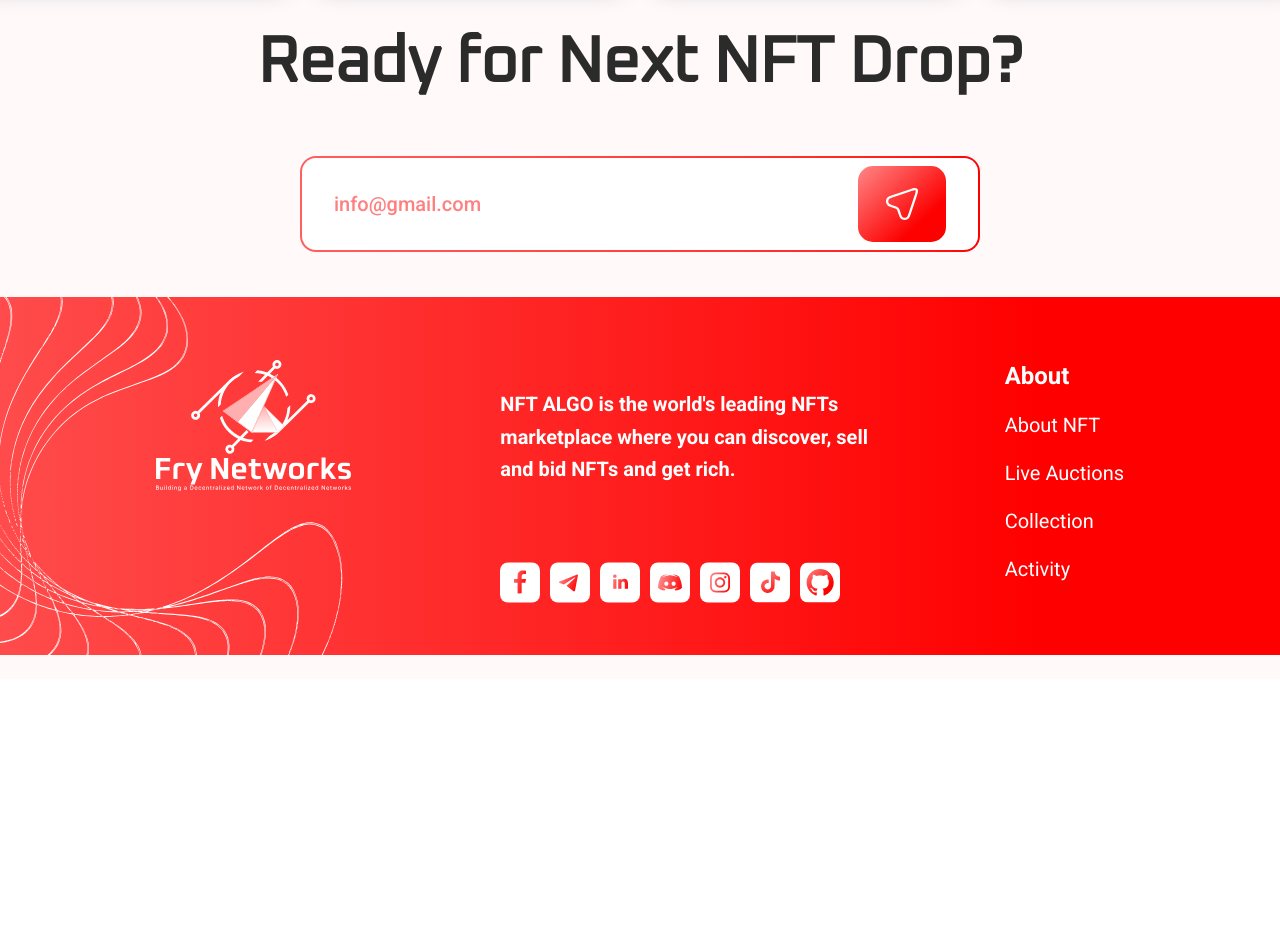
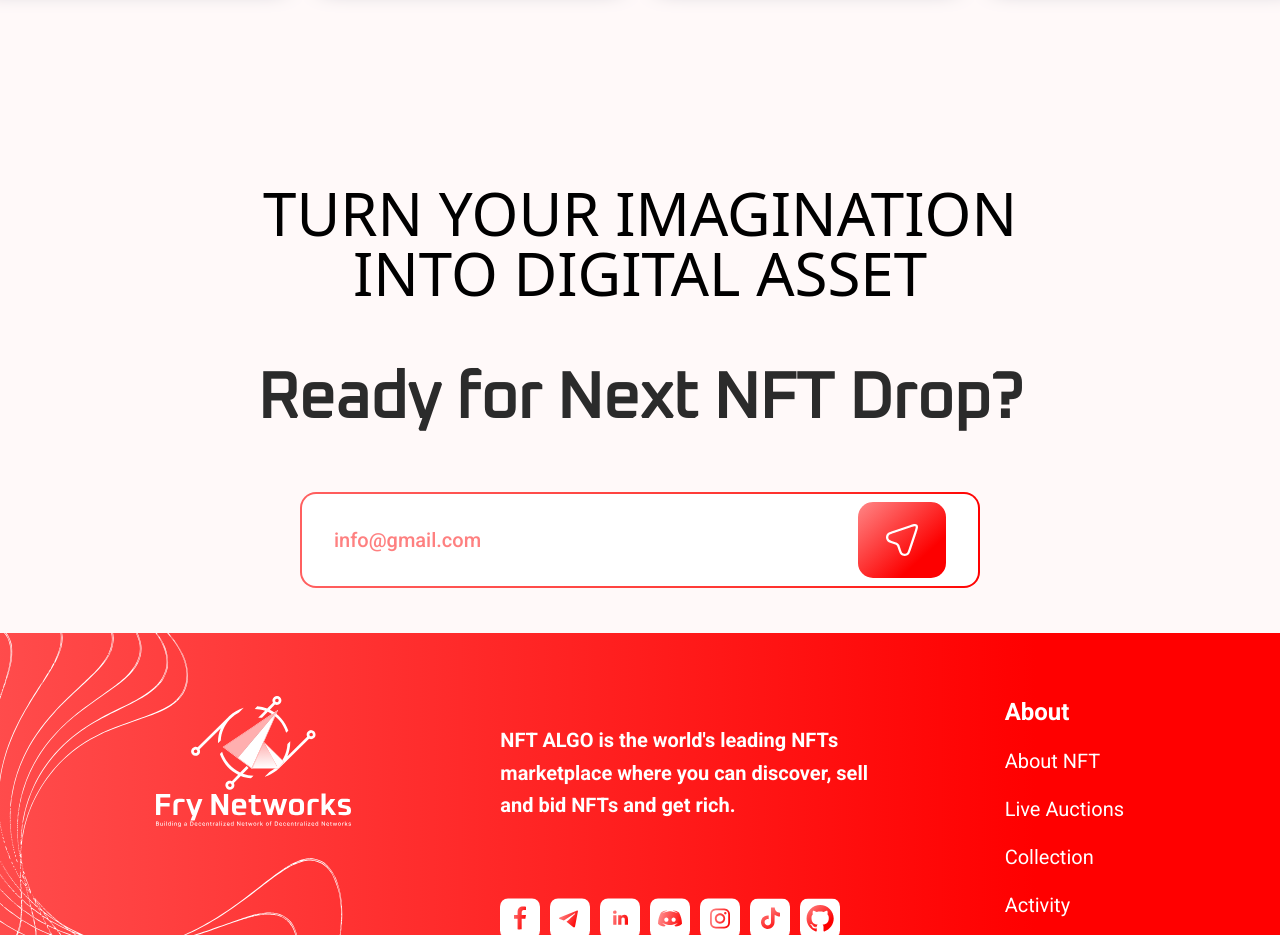
Before and after one commit to muznahrehman21/NFT, a React (Vite) app: page / in a window 1280 px wide. Shown: the part 5340-6275 px from the top of the page. Before the commit the page ends 6019 px from the top, so only its background shows below. Built offline with nearby package versions, Linux system fonts and the light colour scheme.

Commit message:
minor fixes

```diff
--- a/src/components/Imagination.jsx
+++ b/src/components/Imagination.jsx
@@ -2,8 +2,10 @@ import React from "react";
 
 function Imagination() {
   return (
-    <div className="w-[1320px]">
-      <div></div>
+    <div className="flex justify-center items-center py-12 w-full">
+      <h1 className="max-w-5xl font-apex font-sans font-normal text-black text-6xl text-center uppercase">
+        Turn Your Imagination <br /> Into Digital Asset
+      </h1>
     </div>
   );
 }
--- a/src/pages/landing/LandingPage.jsx
+++ b/src/pages/landing/LandingPage.jsx
@@ -9,6 +9,7 @@ import RecentlySold from "../../components/RecentlySold";
 import Header from "../../components/Header";
 import Auction from "../../components/Auction";
 import TopCollections from "../../components/TopCollections";
+import Imagination from "../../components/Imagination";
 
 export default function LandingPage() {
   return (
@@ -31,6 +32,9 @@ export default function LandingPage() {
         <div className="mt-30">
           <RecentlySold />
         </div>
+        <div className="mt-30">
+          <Imagination />
+        </div>
       </div>
     </>
   );
```
